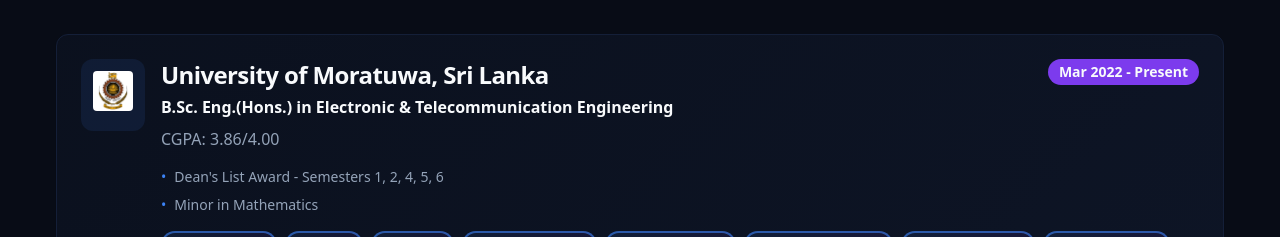
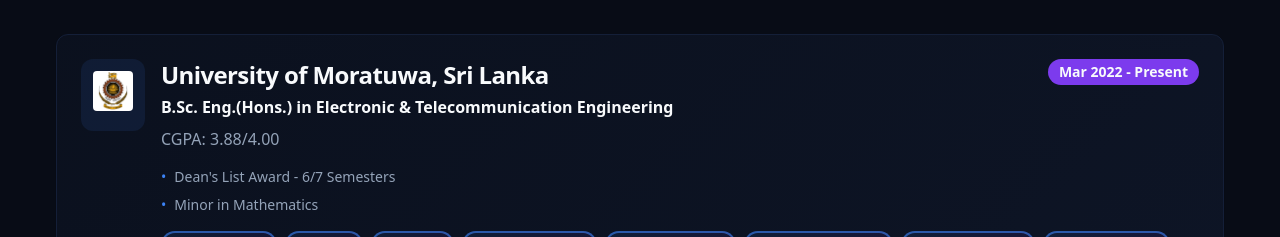
Before and after one commit to LasithaAmarasinghe/Portfolio, a React (Vite) app: page / in a window 1280 px wide. Shown: the part 3500-3737 px from the top of the page. Built offline with nearby package versions, Linux system fonts and the light colour scheme; the HTML template or start-up script is replaced by a standard one.

Commit message:
Education update

```diff
--- a/src/components/Education.tsx
+++ b/src/components/Education.tsx
@@ -10,8 +10,8 @@ const educationData = [
     institution: "University of Moratuwa, Sri Lanka",
     location: "Sri Lanka",
     period: "Mar 2022 - Present",
-    description: "CGPA: 3.86/4.00",
-    achievements: ["Dean's List Award - Semesters 1, 2, 4, 5, 6", "Minor in Mathematics"],
+    description: "CGPA: 3.88/4.00",
+    achievements: ["Dean's List Award - 6/7 Semesters", "Minor in Mathematics"],
     tags: [
       "Linear Algebra",
       "Calculus",
```
